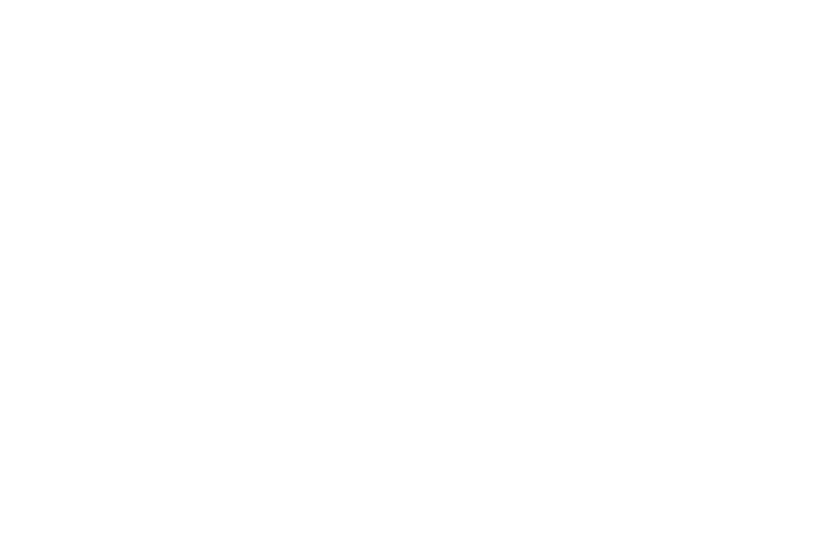
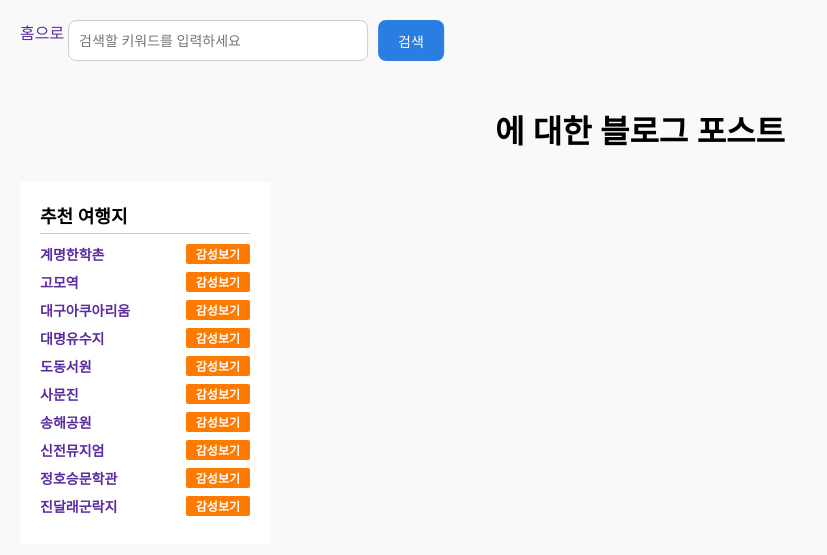
Before and after one commit to dlgudwn55/capstone, a Flask app: page /site in a window 1280 px wide. Before the commit the part shown is empty. Shown: the top 555 px of the page, without its empty margins (0-827 px from the left). Run offline with Flask 3, Linux system fonts and the light colour scheme.

Commit message:
site 페이지에 검색창, 추천 여행지란 표시

```diff
--- a/app/static/style.css
+++ b/app/static/style.css
@@ -166,3 +166,15 @@
     text-overflow: ellipsis;
     vertical-align: top;
 }
+
+.container .blog-title-container {
+    position: relative;
+}
+
+.site-blog-title {
+    display: block;
+    margin-top: 30px;
+    margin-left: 20%;
+    white-space: normal;
+    max-width: 800px;
+}
--- a/app/templates/site.html
+++ b/app/templates/site.html
@@ -3,11 +3,71 @@
 <head>
     <meta charset="UTF-8">
     <meta name="viewport" content="width=device-width, initial-scale=1.0">
-    <title>Document</title>
+    <link rel="stylesheet" href="../static/style.css" />
+    <title>{{ query }}</title>
 </head>
 <body>
-    {% for row in results %}
-    <h6><a href="{{ row['blog_link'] }}" target="_blank">{{ row['blog_title'] }}</a></h6>
-    {% endfor %}
+    <a href="/">홈으로</a>
+    <form method="get" action="/search">
+        <input type="text" name="q" id="text-index" placeholder="검색할 키워드를 입력하세요" required />
+        <button id="button-index" type="submit">검색</button>
+    </form>
+    <header>
+        <h1 style="text-align: center">{{ query }}에 대한 블로그 포스트</h1>
+    </header>
+    <div class="container">
+        <aside class="aside">
+            <h3>추천 여행지</h3>
+            <h6>
+                <a href="/site?q=계명한학촌">계명한학촌</a>
+                <button><a href="../static/images/감성_계명한학촌.png" target="_blank">감성보기</a></button>
+            </h6>
+            <h6>
+                <a href="/site?q=고모역">고모역</a>
+                <button><a href="../static/images/감성_고모역.png" target="_blank">감성보기</a></button>
+            </h6>
+            <h6>
+                <a href="/site?q=대구아쿠아리움">대구아쿠아리움</a>
+                <button><a href="../static/images/감성_대구아쿠아리움.png" target="_blank">감성보기</a></button>
+            </h6>
+            <h6>
+                <a href="/site?q=대명유수지">대명유수지</a>
+                <button><a href="../static/images/감성_대명유수지.png" target="_blank">감성보기</a></button>
+            </h6>
+            <h6>
+                <a href="/site?q=도동서원">도동서원</a>
+                <button><a href="../static/images/감성_도동서원.png" target="_blank">감성보기</a></button>
+            </h6>
+            <h6>
+                <a href="/site?q=사문진">사문진</a>
+                <button><a href="../static/images/감성_사문진.png" target="_blank">감성보기</a></button>
+            </h6>
+            <h6>
+                <a href="/site?q=송해공원">송해공원</a>
+                <button><a href="../static/images/감성_송해공원.png" target="_blank">감성보기</a></button>
+            </h6>
+            <h6>
+                <a href="/site?q=신전뮤지엄">신전뮤지엄</a>
+                <button><a href="../static/images/감성_신전뮤지엄.png" target="_blank">감성보기</a></button>
+            </h6>
+            <h6>
+                <a href="/site?q=정호승문학관">정호승문학관</a>
+                <button><a href="../static/images/감성_정호승문학관.png" target="_blank">감성보기</a></button>
+            </h6>
+            <h6>
+                <a href="/site?q=진달래군락지">진달래군락지</a>
+                <button><a href="../static/images/감성_진달래군락지.png" target="_blank">감성보기</a></button>
+            </h6>
+        </aside>
+        <div class="blog-title-container">
+            {% for row in results %}
+            <h3 class="blog-title site-blog-title"><a href="{{ row['blog_link'] }}" target="_blank">{{ row['blog_title'] }}</a></h3>
+            {% endfor %}
+        </div>
+
+    </div>
+
+
+
 </body>
 </html>
```
